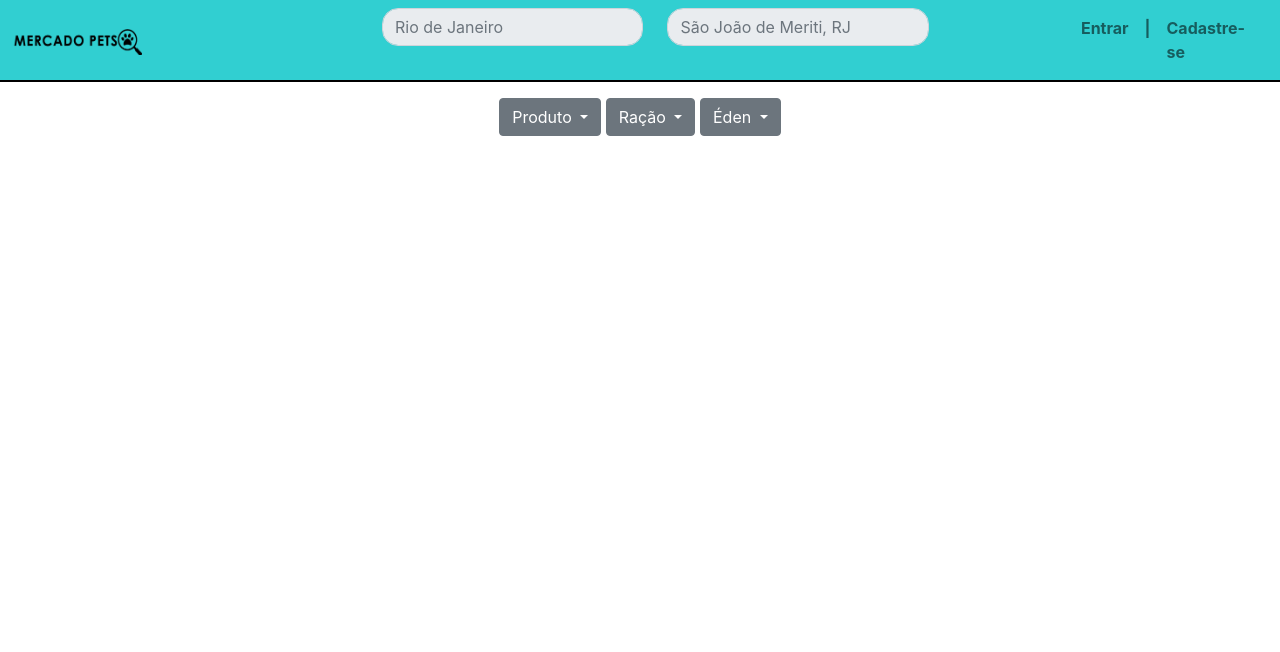
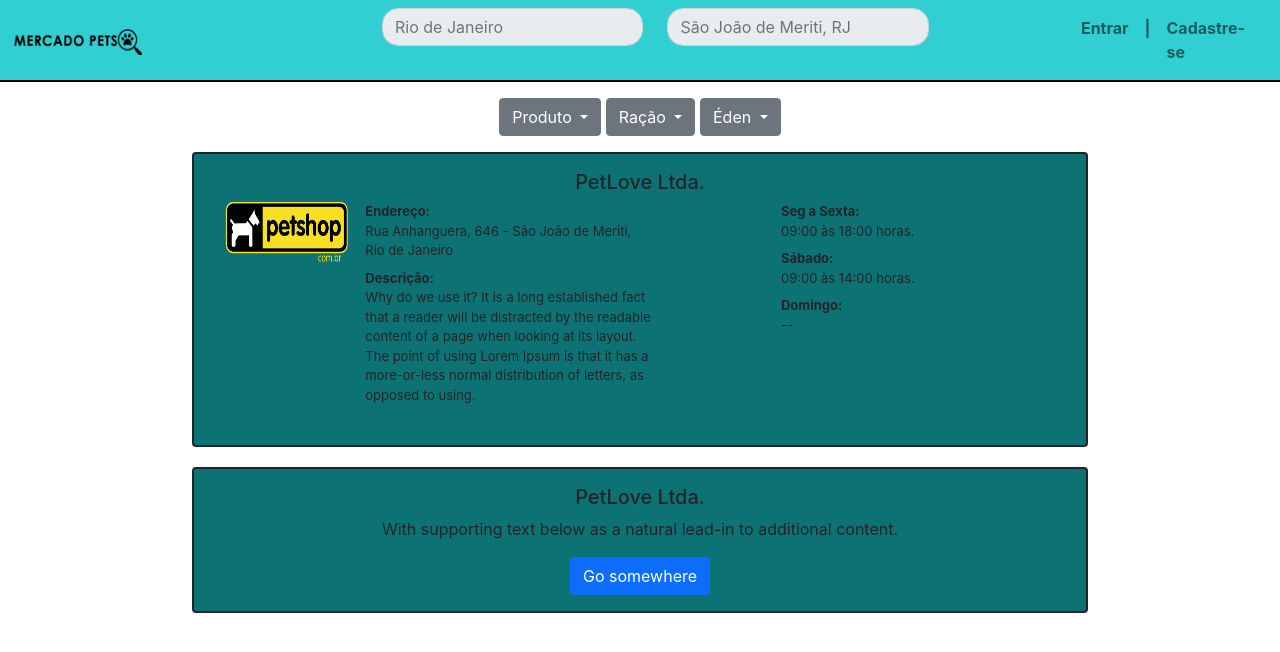
Before and after one commit to almeida25/mercadopets, a plain HTML site: page index.html in a window 1280 px wide. Drawn offline with nearby package versions, Linux system fonts and the light colour scheme.

Commit message:
commit 08/11

```diff
--- a/index.html
+++ b/index.html
@@ -77,6 +77,50 @@
                 <li><a class="dropdown-item" href="#">Separated link</a></li>
               </ul>
           </div>
+
+        </div>
+
+        <div style="width: 20px;">
+          <p></p>
+        </div>
+
+        <div class="card text-center content-user-result container">
+          <div class="card-body">
+            <h5 class="card-title">PetLove Ltda.</h5>
+            <div class="row">
+              <div class="col-sm-2" id="col-foto">
+                <img src="logo1.png" alt="" width="130" height="60">
+              </div>
+              <div class="col-sm-7">
+                <dl class="row">
+                  <dt class="col-sm-3 font-textos-descritivos-empresas">Endereço:</dt>
+                  <dd class="col-sm-9 font-textos-descritivos-empresas">Rua Anhanguera, 646 - São João de Meriti, Rio de Janeiro</dd>
+                  <dt class="col-sm-3 font-textos-descritivos-empresas">Descrição:</dt>
+                  <dd class="col-sm-9 font-textos-descritivos-empresas">
+                    Why do we use it?
+                    It is a long established fact that a reader will be distracted by the readable content of a page when looking at its layout. The point of using Lorem Ipsum is that it has a more-or-less normal distribution of letters, as opposed to using.
+                    </dd>
+              </div>
+              <div class="col-sm-3">
+                <dl class="row">
+                  <dt class="col-sm-3 font-textos-descritivos-empresas">Seg a Sexta:</dt>
+                  <dd class="col-sm-9 font-textos-descritivos-empresas">09:00 às 18:00 horas.</dd>
+                  <dt class="col-sm-3 font-textos-descritivos-empresas">Sábado:</dt>
+                  <dd class="col-sm-9 font-textos-descritivos-empresas">09:00 às 14:00 horas.</dd>
+                  <dt class="col-sm-3 font-textos-descritivos-empresas">Domingo:</dt>
+                  <dd class="col-sm-9 font-textos-descritivos-empresas">--</dd>
+              </div>
+
+            </div>
+          </div>
+        </div>
+
+        <div class="card text-center content-user-result ">
+          <div class="card-body">
+            <h5 class="card-title">PetLove Ltda.</h5>
+            <p class="card-text">With supporting text below as a natural lead-in to additional content.</p>
+            <a href="#" class="btn btn-primary">Go somewhere</a>
+          </div>
         </div>
 
 
--- a/style.css
+++ b/style.css
@@ -23,3 +23,31 @@
 .resize-input {
     border-radius: 1rem;
 }
+
+.content-user-result {
+    border: 2px solid;
+    margin-left: 15%;
+    width: 70%;
+    margin-bottom: 20px;
+    background-color: #0C7273;
+}
+
+
+.font-textos-descritivos-empresas {
+    font-size: 13px;
+    text-align: left;
+}
+
+div.dataTables_wrapper {
+    width: 800px;
+    margin: 0 auto;
+    border: 2px solid red;
+}
+
+.col-sm-3{
+    width: 35% !important;
+}
+
+.col-sm-7{
+    width: 48.33333333%;;
+}
```
Also changed, not shown: logo1.png (added), logo2.jpg (added).
